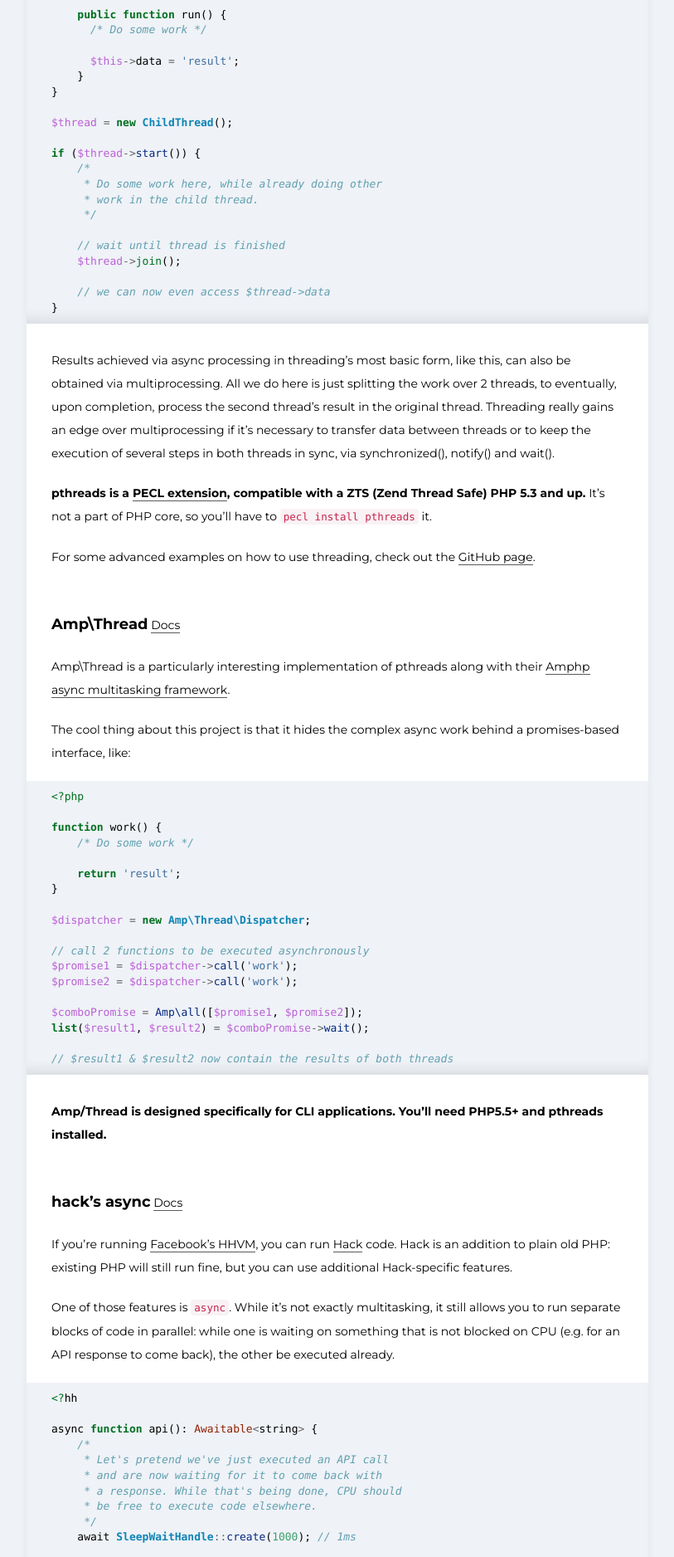
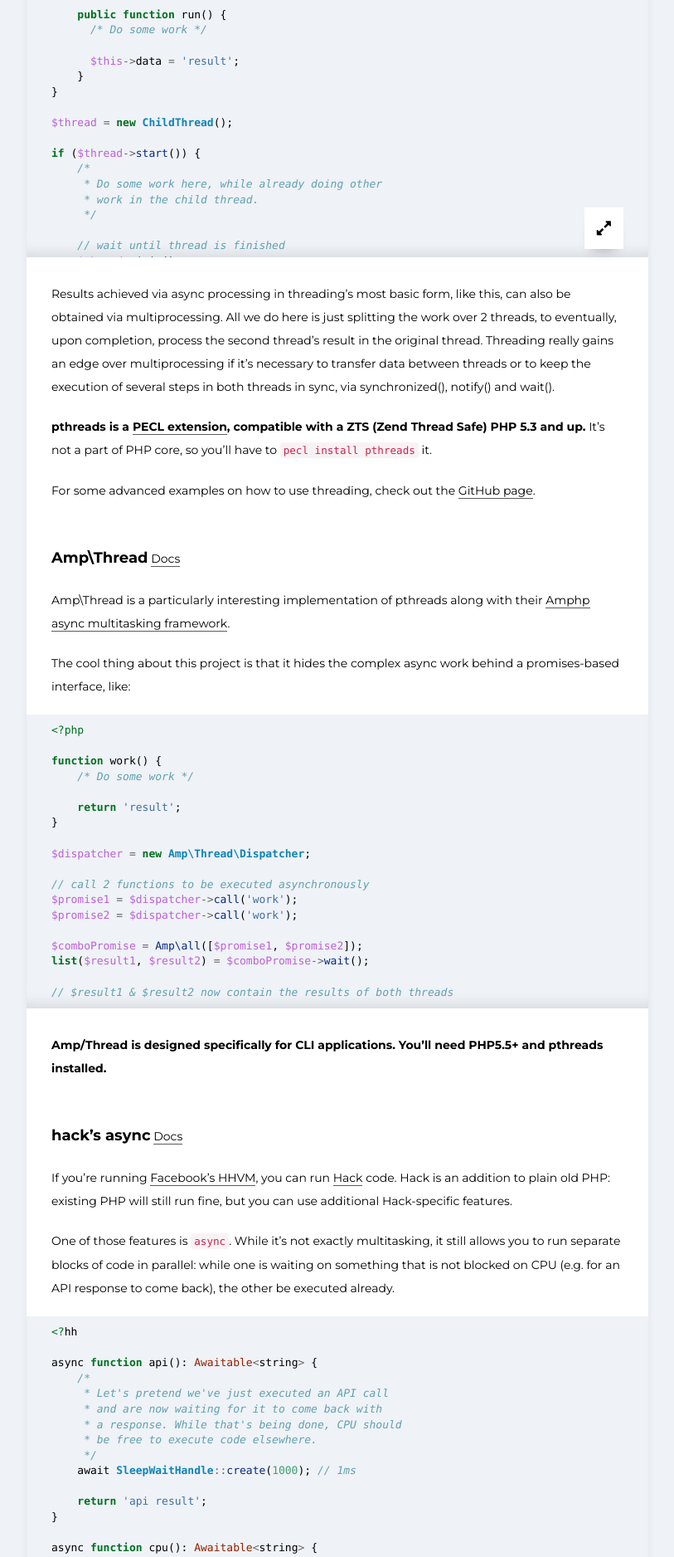
Before and after one commit to matthiasmullie/mullie.eu, a Jekyll site: the page built from _posts/2013-06-19-parallel-processing-multi-tasking-php.md, in a window 1280 px wide. Shown: the part 1325-3201 px from the top of the page at 83% size, without its empty margins (38-851 px from the left). Built offline with Jekyll 4.4.1, drawn with Linux system fonts in a browser that asks for light colours; some of the changed text lies outside the part shown.

Commit message:
Limit code snippets in height

```diff
--- a/public/assets/css/color-dark.css
+++ b/public/assets/css/color-dark.css
@@ -127,11 +127,12 @@
 	.product-item .product-link .sale,
 	.product-item.white h4,
 	.product-item.white h4 a,
-	.timeline.quick-point .hexagon-container .hexagon i {
+	.timeline.quick-point .hexagon-container .hexagon i,
+	.highlight .code-expand:hover {
 		color: #3B464F;
 	}
 	.section.bottom-triangle:before {
-		border-color: #3B464Ffff transparent transparent transparent;
+		border-color: #3B464F transparent transparent transparent;
 	}
 	ul.highlight li span,
 	.jobbox .jobbox-content ul li span {
@@ -150,7 +151,8 @@
 		border-left: solid 7.0711px #3B464F;
 	}
 	.comment .comment-text,
-	.timeline > li .timeline-item:before {
+	.timeline > li .timeline-item:before,
+	.highlight .code-expand {
 		background: #3B464F;
 	}
 	.comment .comment-text:before,
@@ -192,7 +194,8 @@
 	table > tbody > tr > th,
 	input, textarea,
 	input:focus, textarea:focus,
-	div.highlighter-rouge code {
+	div.highlighter-rouge code,
+	.highlight .code-expand {
 		color: #FFF;
 	}
 	.hltext {
@@ -384,7 +387,8 @@
 	input[type="button"]:focus,
 	input[type="reset"]:focus,
 	.header-search input[type="text"].header-search-input,
-	.back-to-top {
+	.back-to-top,
+	.highlight .code-expand:hover {
 		background: #A2A6A9;
 	}
 	#sidebar .widget {
@@ -410,7 +414,8 @@
 	select,
 	textarea,
 	button,
-	.comment .comment-text {
+	.comment .comment-text,
+	.highlight .code-expand {
 		box-shadow: rgba(0, 0, 0, 0.5) 0 10px 15px -10px;
 	}
 	.detail .ad.margin {
--- a/public/assets/css/color-light.css
+++ b/public/assets/css/color-light.css
@@ -127,7 +127,8 @@
 	.product-item .product-link .sale,
 	.product-item.white h4,
 	.product-item.white h4 a,
-	.timeline.quick-point .hexagon-container .hexagon i {
+	.timeline.quick-point .hexagon-container .hexagon i,
+	.highlight .code-expand:hover {
 		color: #fff;
 	}
 	.section.bottom-triangle:before {
@@ -150,7 +151,8 @@
 		border-left: solid 7.0711px #fff;
 	}
 	.comment .comment-text,
-	.timeline > li .timeline-item:before {
+	.timeline > li .timeline-item:before,
+	.highlight .code-expand {
 		background: #fff;
 	}
 	.comment .comment-text:before,
@@ -192,7 +194,8 @@
 	table > tbody > tr > th,
 	input, textarea,
 	input:focus, textarea:focus,
-	div.highlighter-rouge code {
+	div.highlighter-rouge code,
+	.highlight .code-expand {
 		color: #000;
 	}
 	.hltext {
@@ -384,7 +387,8 @@
 	input[type="button"]:focus,
 	input[type="reset"]:focus,
 	.header-search input[type="text"].header-search-input,
-	.back-to-top {
+	.back-to-top,
+	.highlight .code-expand:hover {
 		background: #595A5C;
 	}
 	#sidebar .widget {
@@ -410,7 +414,8 @@
 	select,
 	textarea,
 	button,
-	.comment .comment-text {
+	.comment .comment-text,
+	.highlight .code-expand {
 		box-shadow: rgba(0, 0, 0, 0.3) 0 10px 15px -10px;
 	}
 	.detail .ad.margin {
--- a/public/assets/css/override.css
+++ b/public/assets/css/override.css
@@ -88,9 +88,22 @@ div.highlighter-rouge pre {
 .highlight {
 	padding: 0;
 	display: block;
+	position: relative;
 }
 .highlight .highlight {
-	overflow: hidden;
+	max-height: 404px;
+	overflow-x: hidden;
+	overflow-y: auto;
+}
+.highlight .code-expand {
+	position: absolute;
+	right: 0;
+	bottom: 10px;
+	font-size: 20px;
+	line-height: 20px;
+	padding: 15px;
+	z-index: 1;
+	border: none !important;
 }
 
 /*
@@ -370,3 +383,10 @@ article .entry-detail .entry-title {
 	font-weight: bold;
 	text-transform: uppercase;
 }
+
+/*
+ * No border when links are hovered (they'll change colors already)
+ */
+#content-sidebar *:not(h1, h2, h3, h4, h5, h6, footer) > a:hover {
+	border-bottom: none;
+}
--- a/public/assets/js/functions.js
+++ b/public/assets/js/functions.js
@@ -43,4 +43,17 @@ jQuery(document).ready(function($){
 
     // make documentation links appear immediately after the title
     jQuery('h1 + p:has(> a:only-child), h2 + p:has(> a:only-child), h3 + p:has(> a:only-child)').prev().addBack().css('display', 'inline-block');
+
+    // add button to expand overflowing code snippets
+    jQuery('.highlight .highlight').each(function(i, element) {
+        if (element.scrollHeight > element.clientHeight) {
+            var $button = jQuery('<a href="#" class="code-expand"><i class="fa fa-expand"></i></a>');
+            $button.click(function (e) {
+                e.preventDefault();
+                jQuery(element).css('max-height', 'none');
+                $button.remove();
+            })
+            jQuery(element).parent().prepend($button);
+        }
+    })
 });
```
